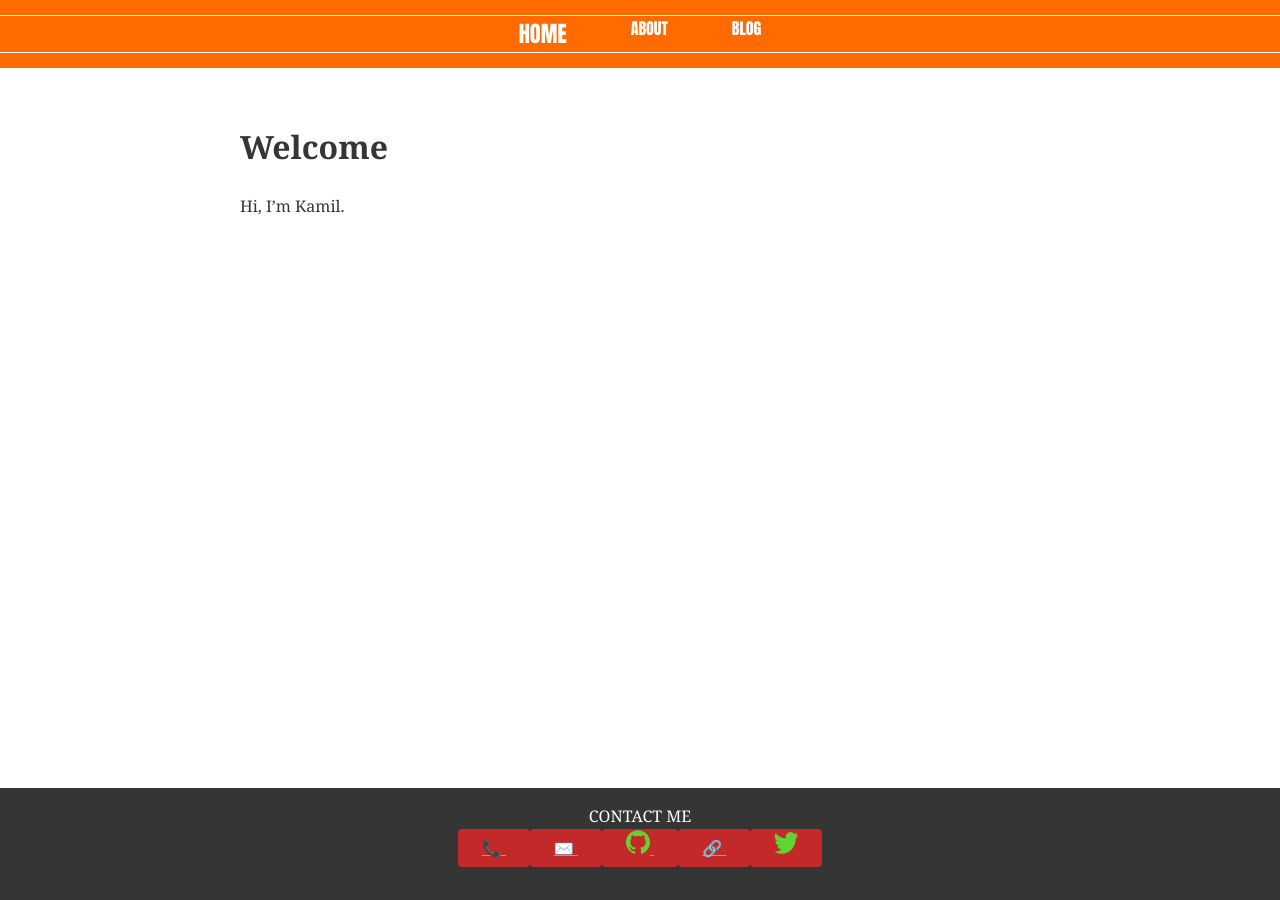
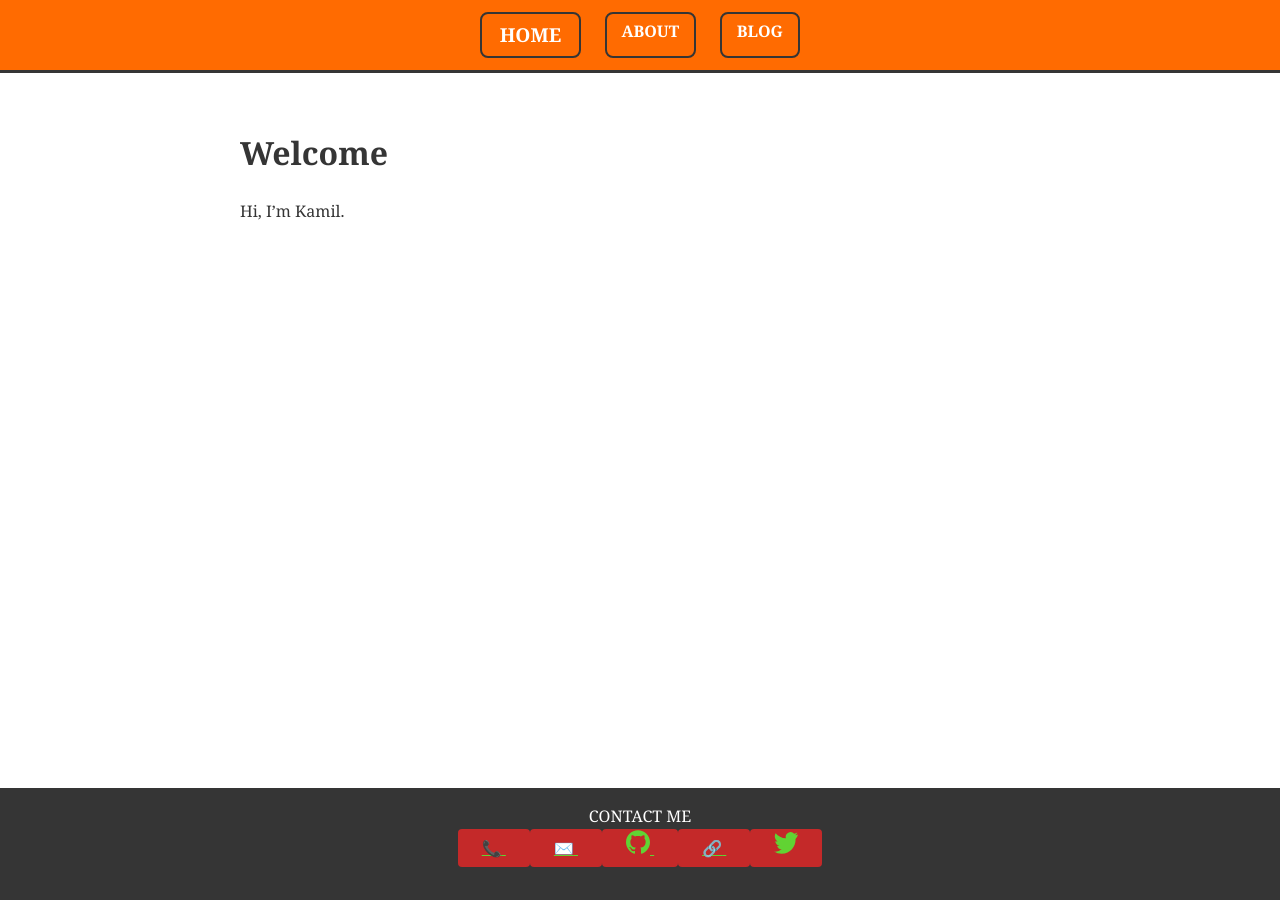
Before and after one commit to juna8001/juna8001.github.io, a Jekyll site: the page built from index.md, in a window 1280 px wide. Built offline with Jekyll 4.4.1, drawn with Linux system fonts in a browser that asks for light colours.

Commit message:
style improvements

```diff
--- a/assets/colors.css
+++ b/assets/colors.css
@@ -4,6 +4,10 @@
     --main-color: #FFFFFF;
     --content-color: #353535;
     --acent-color: #FF6B01;
+
+    --main-alt-color: #808F87;
+    --content-alt-color: #18A999;
+    --acent-alt-color: #F0C808;
 
   --body-bg: var(--main-color);
   --body-text: var(--content-color);
--- a/assets/header.css
+++ b/assets/header.css
@@ -2,24 +2,25 @@ header.site-header {
   background: var(--header-bg);
   color: var(--header-text);
   padding: 1em 0;
-
-  border-bottom: 2px;
-  border-bottom-color: var(--content-color);
+  border-bottom: 3px solid var(--content-color);
 }
 nav.site-nav {
   display: flex;
   justify-content: center;
-  gap: 4em;
-  font-family: var(--reckoner);
-  outline-color: var(--content-color);
-  outline: 1px solid;
+  gap: 2em;
 }
 nav.site-nav a {
   color: var(--header-text);
   text-decoration: none;
-  font-family: var(--reckoner_bold);
+  font-weight: bold;
+
+  outline: 2px solid var(--content-color);
+  outline-offset: 2px;
+
+  padding: 0.2em 0.8em;
+  border-radius: 4px;
+  transition: outline-color 0.2s;
 }
 nav.site-nav a.active {
-  font-size: 1.4em;
-  font-weight: bold;
+  font-size: 1.2em;
 }
```
